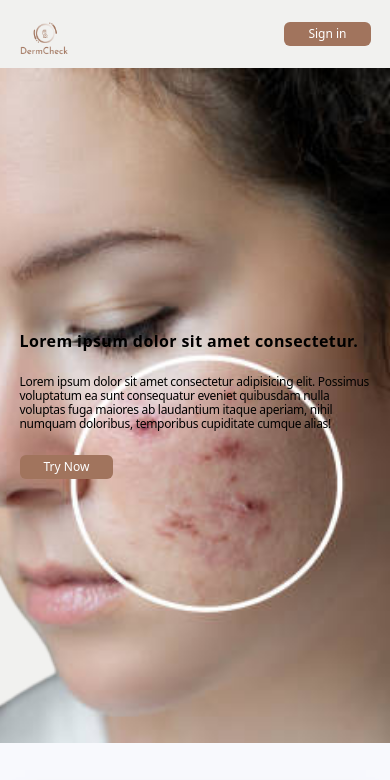
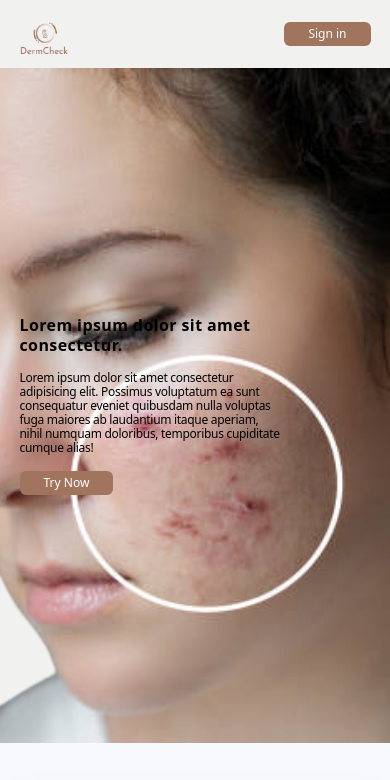
Before and after one commit to dLuxKid/2023, a React (Create React App) app: page / in a window 390 px wide. Shown: the top 780 px of the page. Built offline with nearby package versions, Linux system fonts and the light colour scheme; a web font is replaced by a local one.

Commit message:
minor ui changes

```diff
--- a/src/Pages/Home.jsx
+++ b/src/Pages/Home.jsx
@@ -43,7 +43,7 @@ const Home = () => {
         </div>
       </nav>
       <section className="p-[5%] md:p-[7.5%] bg-fill h-[80vh] w-full bg-hero-pattern bg-center lg:bg-right bg-cover bg-no-repeat flex justify-start items-center">
-        <div className="flex flex-col gap-6 md:gap-10 w-full sm:w-[75%] md:w-[50%] xl:w-full">
+        <div className="flex flex-col gap-4 sm:gap-6 md:gap-10 w-[75%] md:w-[50%] xl:w-full">
           <TitleComponent>
             Lorem ipsum dolor sit amet consectetur.
           </TitleComponent>
```
